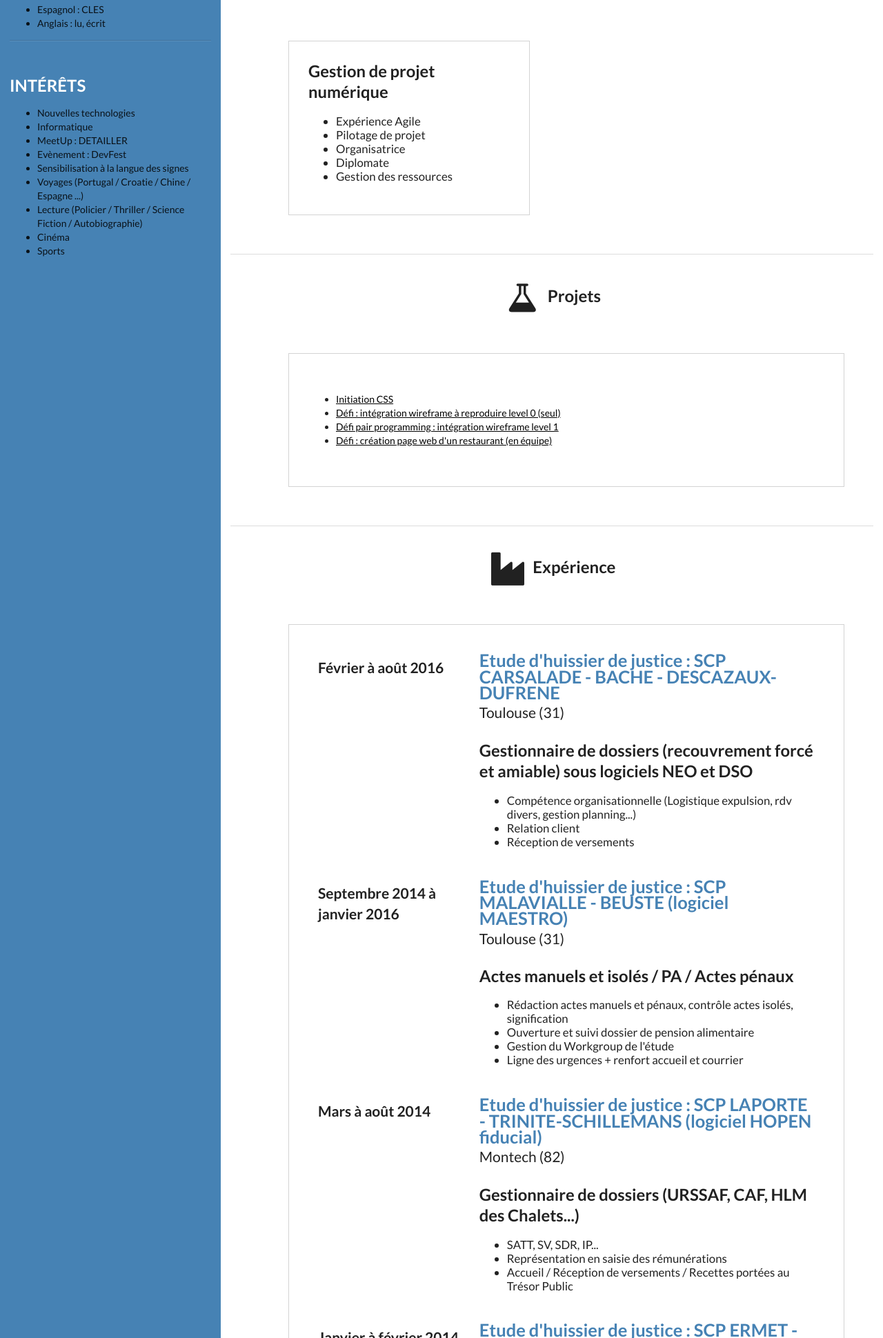
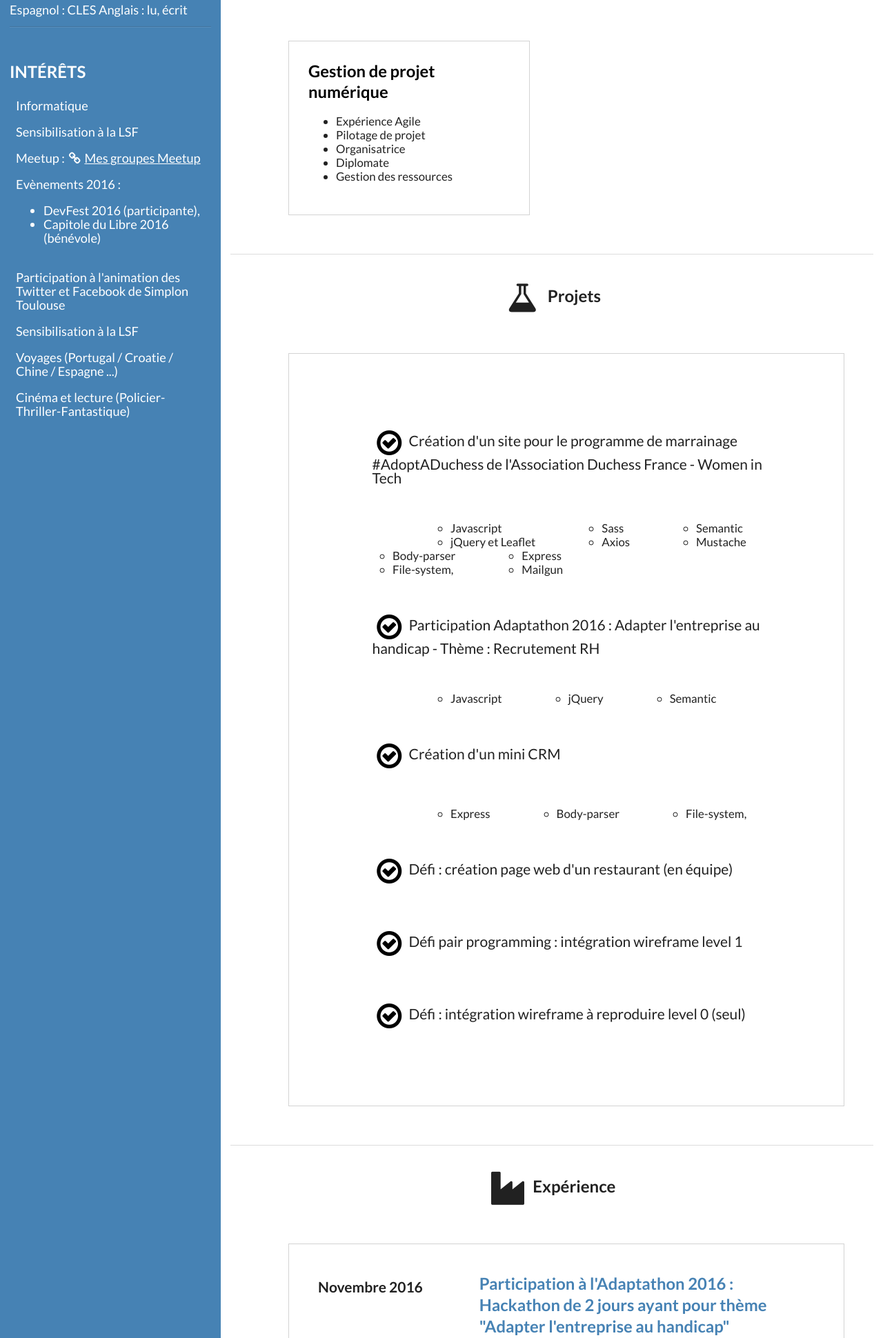
Before and after one commit to MarineCO/CV-semantic, a plain HTML site: page index.html in a window 1280 px wide. Shown: the part 860-2800 px from the top of the page at 69% size. Drawn offline with Linux system fonts and the light colour scheme.

Commit message:
amélioration css + actualisation du contenu en cours

```diff
--- a/index.html
+++ b/index.html
@@ -38,25 +38,31 @@
 			<div class="column">
 
 				<h2 class="titleLeftColumn">Langues</h2>
-				<ul>
-					<li> Espagnol : CLES </li>
-					<li> Anglais : lu, écrit </li>
-				</ul>
+				<div class="subtitleLeft">
+					<span> Espagnol : CLES </span>
+					<span> Anglais : lu, écrit </span>
+				</div>
 
 				<div class="ui clearing divider"></div>
 
 				<h2 class="titleLeftColumn">Intérêts</h2>
-				<ul>
-					<li>Nouvelles technologies</li>
-					<li>Informatique</li>
-					<li>MeetUp : DETAILLER</li>
-					<li>Evènement : DevFest</li>
-					<li>Sensibilisation à la langue des signes</li>
-					<li>Voyages (Portugal / Croatie / Chine / Espagne ...)</li>
-					<li>Lecture (Policier / Thriller / Science Fiction / Autobiographie)</li>
-					<li>Cinéma</li>
-					<li>Sports</li>
-				</ul>
+				<div class="subtitleLeft">
+					<div class="interet">
+						<span>Informatique</span>
+						<span>Sensibilisation à la LSF</span>
+						<span class="meetup">Meetup : <i class="linkify icon"></i><a href="https://www.meetup.com/fr-FR/members/212327636/">Mes groupes Meetup</a></span>
+						<span>Evènements 2016 :
+							<ul>
+								<li>DevFest 2016 (participante),</li>
+								<li>Capitole du Libre 2016 (bénévole)</li>
+							</ul>
+						</span>
+						<span>Participation à l'animation des Twitter et Facebook de Simplon Toulouse</span>
+						<span>Sensibilisation à la LSF</span>
+						<span>Voyages (Portugal / Croatie / Chine / Espagne ...)</span>
+						<span>Cinéma et lecture (Policier-Thriller-Fantastique)</span>
+					</div>
+				</div>
 			</div>
 		</div>
 
@@ -90,10 +96,10 @@
 							<li>Analyse de la commande</li>
 							<li>Développement</li>
 							<li>Test et débugage</li>
-							<li>Langages : HTML, CSS et Sass, Javascript, Node.js, PHP</li>
+							<li>Front-end : HTML, CSS et Sass, Javascript</li>
+							<li>Back-end : Node.js, PHP, Javascript</li>
 							<li>Framework : Semantic, Foundation, Boostrap, Express, Laravel</li>
 							<li>Library: jQuery (JS), Leaflet(JS), Mustache (JS)</li>
-							<li>Logiciel: Scratch...(A VOIR SI GARDE)</li>
 						</ul>
 					</div>
 					<div class="six wide column" id="bloc1">
@@ -124,10 +130,85 @@
 					<div class="ui two column grid" id="bloc2">
 						<div class="row">
 							<ul class="projectList">
-								<li><a href="https://github.com/MarineCO/projet-tortue-css101">Initiation CSS</a></li>
-								<li><a href="https://github.com/MarineCO/integration-level0">Défi : intégration wireframe à reproduire level 0 (seul)</a></li>
-								<li><a href="https://github.com/Tactless7/integration_lvl1">Défi pair programming : intégration wireframe level 1</a></li>
-								<li><a href="https://github.com/MarineCO/defi-restaurant-team">Défi : création page web d'un restaurant (en équipe)</a></li>
+								<li class="listing"><a href="https://github.com/MarineCO/projet_client_dc2"><i class="big check circle outline icon"></i></a>Création d'un site pour le programme de marrainage #AdoptADuchess de l'Association Duchess France - Women in Tech
+								</li>
+								<div class="ui six column grid">
+									<div class="row">
+										<div class="columnFirst">
+											<ul class="liste">
+												<li>Javascript</li>
+												<li>jQuery et Leaflet</li>
+											</ul>
+										</div>
+										<div class="columnOther">
+											<ul class="liste">
+												<li>Sass</li>
+												<li>Axios</li>
+											</ul>
+										</div>
+										<div class="columnOther">
+											<ul class="liste">
+												<li>Semantic</li>
+												<li>Mustache</li>
+											</ul>
+										</div>
+										<div class="columnOther">
+											<ul class="liste">
+												<li>Body-parser</li>
+												<li>File-system,</li>
+											</ul>
+										</div>
+										<div class="columnOther">
+											<ul class="liste">
+												<li>Express</li>
+												<li>Mailgun</li>
+											</ul>
+										</div>
+									</div>
+								</div>
+								<li class="listing"><a href="https://github.com/MarineCO/Adaptathon-2016"><i class="big check circle outline icon"></i></a>Participation Adaptathon 2016 : Adapter l'entreprise au handicap - Thème : Recrutement RH</li>
+								<div class="ui three column grid">
+									<div class="row">
+										<div class="columnFirst">
+											<ul class="liste">
+												<li>Javascript</li>
+											</ul>
+										</div>
+										<div class="columnOther">
+											<ul class="liste">
+												<li>jQuery</li>
+											</ul>
+										</div>
+										<div class="columnOther">
+											<ul class="liste">
+												<li>Semantic</li>
+											</ul>
+										</div>
+									</div>
+								</div>
+								<li class="listing"><a href="https://github.com/MarineCO/Mini-CRM"><i class="big check circle outline icon"></i></a>Création d'un mini CRM</li>
+								<div class="ui three column grid">
+									<div class="row">
+										<div class="columnFirst">
+											<ul class="liste">
+												<li>Express</li>
+											</ul>
+										</div>
+										<div class="columnOther">
+											<ul class="liste">
+												<li>Body-parser</li>
+											</ul>
+										</div>
+										<div class="columnOther">
+											<ul class="liste">
+												<li>File-system,</li>
+											</ul>
+										</div>
+									</div>
+								</div>
+								<li class="listing"><a href="https://github.com/MarineCO/defi-restaurant-team"><i class="big check circle outline icon"></i></a>Défi : création page web d'un restaurant (en équipe)</li>
+								<li class="listing"><a href="https://github.com/Tactless7/integration_lvl1"><i class="big check circle outline icon"></i></a>Défi pair programming : intégration wireframe level 1</li>
+								<li class="listing"><a href="https://github.com/MarineCO/integration-level0"><i class="big check circle outline icon"></i></a>Défi : intégration wireframe à reproduire level 0 (seul)</li>
 							</ul>
 						</div>
 					</div>
@@ -149,40 +230,84 @@
 					<div class="ui two column grid" id="bloc2">
 						<div class="row">
 							<div class=" five wide column">
+								<p class="date">Novembre 2016</p>
+							</div>
+							<div class="eleven wide column">
+								<h4 class="title2">
+									Participation à l'Adaptathon 2016 : Hackathon de 2 jours ayant pour thème "Adapter l'entreprise au handicap"
+								</h4>
+								<h5>
+									<p class="detail">La Grainerie - Balma (31)</p>
+								</h5>
+								<h4 class="title2">
+									Retour d'expérience sur la 1ère édition du DevFest Toulouse 2016 : veille technologique
+								</h4>
+								<h5>
+									<p class="detail">Locaux Simplon - IoT Valley - Labège (31)</p>
+								</h5>
+								<h4 class="title2">
+									Organisation et animation d'un meetup avec atelier : "Venez créer vous-même votre 1er site web !"
+								</h4>
+								<h5>
+									<p class="detail">Etincelle Coworking - Toulouse (31)</p>
+								</h5>
+							</div>
+						</div>
+						<div class="row">
+							<div class=" five wide column">
+								<p class="date">Octobre 2016</p>
+							</div>
+							<div class="eleven wide column">
+								<h4 class="title2">
+									Animation session de coding gouter pour des enfants et session de découverte du métier de développeur pour des adultes
+								</h4>
+								<h5>
+									<p class="detail">Locaux Simplon - IoT Valley - Labège (31)</p>
+								</h5>
+								<ul class="liste">
+									<li>Utilisation de divers outils : Scratch, Minecraft, CodeCombat, Openclassroom,Codecademy</li>
+								</ul>
+							</div>
+						</div>
+						<div class="row">
+							<div class=" five wide column">
 								<p class="date">Février à août 2016</p>
 							</div>
 							<div class="eleven wide column">
-								<h4>
-									<a href="http://www.huissiertoulouse31.com/" class="title2">Etude d'huissier de justice : SCP CARSALADE - BACHE - DESCAZAUX-DUFRENE</a>
+								<h4 class="title2">
+									Clerc expert stagiaire assermentée
+								</h4>
+								<h5>
+									<a href="http://www.huissiertoulouse31.com/" class="poste">SCP CARSALADE - BACHE - DESCAZAUX-DUFRENE, Huissiers de Justice Associés</a>
 									<p class="detail">Toulouse (31)</p>
-								</h4>
-								<h5 class="poste">
-									Gestionnaire de dossiers (recouvrement forcé et amiable) sous logiciels NEO et DSO
 								</h5>
 								<ul class="liste">
+									<li>Gestionnaire de plusieurs portefeuilles de dossiers (recouvrement forcé et amiable)</li>
 									<li>Compétence organisationnelle (Logistique expulsion, rdv divers, gestion planning...)</li>
 									<li>Relation client</li>
 									<li>Réception de versements</li>
+									<li>Signification (en extérieur)</li>
 								</ul>
 							</div>
 						</div>
 						<div class="row">
 							<div class="five wide column">
-								<p class="date">Septembre 2014 à janvier 2016</p>
+								<p class="date">Sept 2014 à janv 2016</p>
 							</div>
 							<div class="eleven wide column">
-								<h4>
-									<span class="title2">Etude d'huissier de justice : SCP MALAVIALLE - BEUSTE (logiciel MAESTRO)</span>
+								<h4 class="title2">
+									Clerc expert stagiaire assermentée
+								</h4>
+								<h5>
+									<span class="poste">SCP MALAVIALLE - BEUSTE, Huissiers de Justice Associés</span>
 									<p class="detail">Toulouse (31)</p>
-								</h4>
-								<h5 class="poste">
-									Actes manuels et isolés / PA / Actes pénaux
 								</h5>
 								<ul class="liste">
-									<li>Rédaction actes manuels et pénaux, contrôle actes isolés, signification</li>
-									<li>Ouverture et suivi dossier de pension alimentaire</li>
-									<li>Gestion du Workgroup de l'étude</li>
-									<li>Ligne des urgences + renfort accueil et courrier</li>
+									<li>Rédaction de tout type d'actes pénaux et civils</li>
+									<li>Ouverture et suivi des dossiers de pension alimentaire</li>
+									<li>Gestion de la boîte mail de l'étude</li>
+									<li>Ligne des urgences + relation client</li>
+									<li>Signification (en extérieur)</li>
 								</ul>
 							</div>
 						</div>
@@ -191,17 +316,19 @@
 								<p class="date">Mars à août 2014</p>
 							</div>
 							<div class="eleven wide column">
-								<h4>
-									<span class="title2">Etude d'huissier de justice : SCP LAPORTE - TRINITE-SCHILLEMANS (logiciel HOPEN fiducial)</span>
+								<h4 class="title2">
+									Clerc expert stagiaire
+								</h4>
+								<h5>
+									<span class="poste">SCP LAPORTE - TRINITE-SCHILLEMANS, Huissiers de Justice Associés</span>
 									<p class="detail">Montech (82)</p>
-								</h4>
-								<h5 class="poste">
-									Gestionnaire de dossiers (URSSAF, CAF, HLM des Chalets...)
 								</h5>
 								<ul class="liste">
-									<li>SATT, SV, SDR, IP...</li>
+									<li>Gestion et suivi en autonomie d'un portefeuille de dossiers (URSSAF, CAF, HLM des Chalets, particuliers...)</li>
 									<li>Représentation en saisie des rémunérations</li>
-									<li>Accueil / Réception de versements / Recettes portées au Trésor Public</li>
+									<li>Relation client</li>
+									<li>Réception de versements</li>
+									<li>Recettes portées au Trésor Public</li>
 								</ul>
 							</div>
 						</div>
@@ -210,32 +337,32 @@
 								<p class="date">Janvier à février 2014</p>
 							</div>
 							<div class="eleven wide column">
-								<h4>
-									<a href="https://www.huissiers-toulouse.com/default.hsf" class="title2">Etude d'huissier de justice : SCP ERMET - ARNAL sous MAESTRO et DSO</a>
+								<h4 class="title2">
+									Stage de découverte
+								</h4>
+								<h5>
+									<a href="https://www.huissiers-toulouse.com/default.hsf" class="poste">SCP ERMET - ARNAL, Huissiers de Justice Associés</a>
 									<p class="detail">Toulouse (31)</p>
-								</h4>
-								<h5 class="poste">
-									Stage de découverte
 								</h5>
 								<ul class="liste">
-									<li>Accueil / Traitement courrier</li>
-									<li>Réception de versements, documents, dossiers...</li>
-									<li>Aperçu mise en place dossiers</li>
-									<li>Réalisation d'enquêtes</li>
+									<li>Relation client</li>
+									<li>Réception de versements et dossiers divers</li>
+									<li>Réalisation de missions</li>
+									<li>Observation</li>
 								</ul>
 							</div>
 						</div>
 						<div class="row">
 							<div class="five wide column">
-								<p class="date">Juin à septembre 2013</p>
+								<p class="date">Juin à sept 2013</p>
 							</div>
 							<div class="eleven wide column">
-								<h4>
-									<a href="http://www.sncf.com/" class="title2">SNCF</a>
+								<h4 class="title2">
+									Agent du Service Commercial Train (ASCT) saisonnier
+								</h4>
+								<h5>
+									<a href="http://www.sncf.com/" class="poste">SNCF</a>
 									<p class="detail">Toulouse (31)</p>
-								</h4>
-								<h5 class="poste">
-									Agent du Service Commercial Train (ASCT) saisonnier
 								</h5>
 								<ul class="liste">
 									<li>Responsable de la sécurité et des personnes à bord du train en charge</li>
@@ -253,7 +380,7 @@
 							<div class="eleven wide column">
 								<h4>
 									Intérim :
-									<a href="http://www2.hm.com/fr_fr/index.html" class="title2">H&M</a>
+									<a href="http://www2.hm.com/fr_fr/index.html" class="title2">H&amp;M</a>
 									(hôtesse de cabine) /
 									<a href="https://www.auchan.fr/" class="title2">Auchan</a>
 									(remodeling de rayon, manutention)
--- a/style.css
+++ b/style.css
@@ -37,10 +37,36 @@ body {
 	padding-top: 1em;
 }
 
+.subtitleLeft {
+	font-size: 1.3em;
+}
+
+.subtitleLeft span {
+	color: white;
+}
+
+.interet {
+	display: flex;
+	justify-content: center;
+	flex-direction: column;
+}
+.interet span {
+	padding: 0.5em;
+}
+
+.meetup a {
+	color: white;
+	text-decoration: underline;
+}
+
+.meetup a:hover {
+	background-color: black;
+}
+
 .projectList li a{
 	color: black;
-	text-decoration: underline;
 }
+
 
 .barre.barre.barre.barre.barre {
 	background-color: #4682B4;
@@ -101,6 +127,10 @@ body {
 	font-size: 1.7em;
 }
 
+.poste {
+	color: black;
+}
+
 .title2 {
 	color: #4682B4;
 }
@@ -113,3 +143,18 @@ body {
 	align-self: center;
 	margin: 1em;
 }
+
+.projectList .listing {
+	font-size: 1.5em;
+	list-style-type: none;
+	padding: 0.5em;
+	margin: 2em;
+}
+
+.projectList .columnFirst {
+	padding-left: 10em;
+}
+
+.projectList .columnOther {
+	padding-left: 4em;
+}
```
